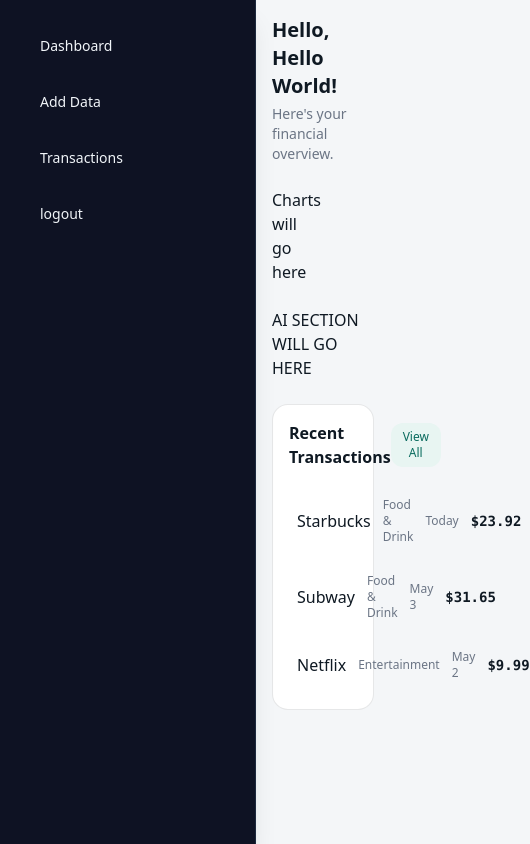
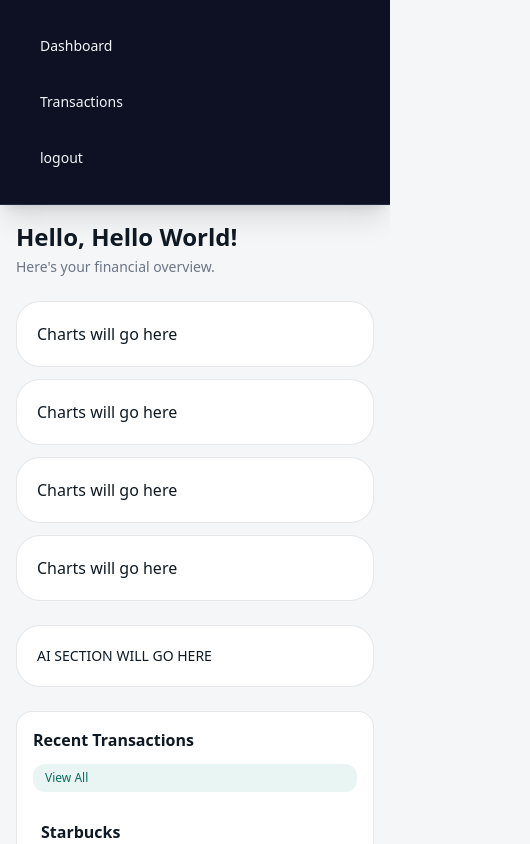
Before and after one commit to CP4485-Project-Riley-Dylan/CP4485EmergingTrendsProject, a Next.js app: page /dashboard in a window 390 px wide. Shown: the top 844 px of the page, 530 px wide, since content can reach past the window. Built offline with nearby package versions, Linux system fonts and the light colour scheme.

Commit message:
KAN-18 Fix responsiveness of pages on mobile devices

```diff
--- a/app/dashboard/layout.js
+++ b/app/dashboard/layout.js
@@ -1,9 +1,3 @@
-import Navbar from '@/components/Navbar'
-
 export default function DashboardLayout({ children }) {
-  return (
-    <>
-      <div className="ml-64">{children}</div>
-    </>
-  )
+  return <div className="ml-0 md:ml-64">{children}</div>;
 }
--- a/app/dashboard/page.js
+++ b/app/dashboard/page.js
@@ -10,32 +10,37 @@ export default async function Page() {
   return (
     <main className="p-4 sm:p-6 lg:p-8 max-w-7xl mx-auto">
       <section className="mb-6 sm:mb-8">
-        <h1 className="font-bold text-xl sm:text-2xl mb-1 text-foreground">Hello, {data.name}</h1>
-        <p className="text-sm text-muted-foreground">Here's your financial overview.</p>
+        <h1 className="font-bold text-2xl sm:text-3xl mb-1 text-foreground">Hello, {data.name}</h1>
+        <p className="text-sm sm:text-base text-muted-foreground">Here's your financial overview.</p>
       </section>
 
-      <section className="grid grid-cols-2 xl:grid-cols-4 gap-3 sm:gap-4 mb-6 sm:mb-8">
-        <p>Charts will go here</p>
+      <section className="grid grid-cols-1 sm:grid-cols-2 xl:grid-cols-4 gap-3 sm:gap-4 mb-6 sm:mb-8">
+        <div className="rounded-3xl bg-card p-5 border border-border">Charts will go here</div>
+        <div className="rounded-3xl bg-card p-5 border border-border">Charts will go here</div>
+        <div className="rounded-3xl bg-card p-5 border border-border">Charts will go here</div>
+        <div className="rounded-3xl bg-card p-5 border border-border">Charts will go here</div>
       </section>
 
-      <section className="mb-6 sm:mb-8">
-        <p>AI SECTION WILL GO HERE</p>
+      <section className="mb-6 sm:mb-8 rounded-3xl bg-card p-5 border border-border">
+        <p className="text-sm sm:text-base text-foreground">AI SECTION WILL GO HERE</p>
       </section>
 
       <section className="rounded-2xl p-4 sm:p-6 bg-card border border-border">
-        <div className="flex items-center justify-between mb-4 sm:mb-5">
-          <h2 className="font-semibold text-base text-foreground">Recent Transactions</h2>
-          <button className="flex items-center gap-1 px-3 py-1.5 rounded-lg text-xs font-medium text-primary bg-secondary hover:bg-secondary/80 transition-colors cursor-pointer">
+        <div className="flex flex-col sm:flex-row sm:items-center justify-between mb-4 sm:mb-5 gap-3">
+          <h2 className="font-semibold text-base sm:text-lg text-foreground">Recent Transactions</h2>
+          <button className="flex items-center gap-1 px-3 py-1.5 rounded-lg text-xs sm:text-sm font-medium text-primary bg-secondary hover:bg-secondary/80 transition-colors cursor-pointer">
             View All
           </button>
         </div>
-        <ul className="space-y-1">
+        <ul className="space-y-3">
           {transactions.map((item, index) => (
-            <li key={index} className="flex items-center gap-3 sm:gap-4 px-2 sm:px-3 py-3 rounded-xl hover:bg-muted transition-colors cursor-default">
-              <span>{item[0]}</span>
-              <span className="text-xs text-muted-foreground">{item[1]}</span>
-              <span className="text-xs text-muted-foreground">{item[2]}</span>
-              <span className="font-mono font-semibold text-sm text-foreground ml-auto">${item[3]}</span>
+            <li key={index} className="flex flex-col sm:flex-row sm:items-center gap-2 sm:gap-3 px-2 sm:px-3 py-3 rounded-xl hover:bg-muted transition-colors cursor-default">
+              <div className="flex flex-col gap-1">
+                <span className="font-semibold text-foreground">{item[0]}</span>
+                <span className="text-xs sm:text-sm text-muted-foreground">{item[1]}</span>
+              </div>
+              <div className="text-xs sm:text-sm text-muted-foreground">{item[2]}</div>
+              <span className="font-mono font-semibold text-sm text-foreground sm:ml-auto">${item[3]}</span>
             </li>
           ))}
         </ul>
--- a/app/page.js
+++ b/app/page.js
@@ -2,25 +2,25 @@ import Link from 'next/link';
 
 export default function Home() {
   return (
-    <main className="flex h-screen">
+    <main className="flex flex-col md:flex-row min-h-screen">
 
-      <div className="w-1/2 bg-[#0d1117] flex flex-col justify-end p-10">
-        <p className="text-[#c9d1d9] text-[17px] italic font-light leading-relaxed max-w-md">
+      <div className="w-full md:w-1/2 bg-[#0d1117] flex flex-col justify-end p-6 md:p-10">
+        <p className="text-[#c9d1d9] text-base sm:text-lg italic font-light leading-relaxed max-w-lg">
           "Take control of your money. Know where every dollar goes"
         </p>
       </div>
 
-      <div className="w-1/2 bg-[#f5f5f7] flex items-center justify-center p-10">
-        <div className="w-full max-w-sm">
-          <h1 className="text-[28px] font-semibold text-[#0d1117] tracking-tight mb-2">
+      <div className="w-full md:w-1/2 bg-[#f5f5f7] flex items-center justify-center p-6 md:p-10">
+        <div className="w-full max-w-md">
+          <h1 className="text-3xl sm:text-4xl font-semibold text-[#0d1117] tracking-tight mb-3">
             Welcome back
           </h1>
-          <h5 className="text-[13.5px] font-normal text-[#6e7681] leading-relaxed mb-7">
+          <h5 className="text-sm sm:text-base font-normal text-[#6e7681] leading-relaxed mb-8">
             Sign in to your account to continue tracking your finances.
           </h5>
           <Link
             href="/dashboard"
-            className="w-full py-2.5 px-4 bg-white border border-[#d0d7de] rounded-lg text-[14px] font-medium text-[#24292f] flex items-center justify-center gap-2.5 hover:border-[#b0b8c0] transition-colors"
+            className="w-full py-3 px-4 bg-white border border-[#d0d7de] rounded-xl text-sm sm:text-base font-medium text-[#24292f] flex items-center justify-center gap-2.5 hover:border-[#b0b8c0] transition-colors"
           >
             Continue with Google
           </Link>
--- a/app/transactions/page.js
+++ b/app/transactions/page.js
@@ -16,12 +16,12 @@ export default function Page() {
 
   return (
     <>
-      <main className="ml-64 min-h-screen bg-background text-foreground p-6 lg:p-8">
+      <main className="ml-0 md:ml-64 min-h-screen bg-background text-foreground p-4 sm:p-6 lg:p-8">
 
         {/* Header */}
-        <section className="flex items-center justify-between mb-8">
+        <section className="flex flex-col sm:flex-row sm:items-center justify-between gap-4 mb-8">
           <div>
-            <h1>Transactions</h1>
+            <h1 className="text-2xl font-semibold">Transactions</h1>
             <p className="text-sm text-muted-foreground mt-1">All your financial activity in one place.</p>
           </div>
           <button
@@ -34,7 +34,7 @@ export default function Page() {
         </section>
 
         {/* Summary Strip */}
-        <section className="grid grid-cols-3 gap-4 mb-8">
+        <section className="grid grid-cols-1 sm:grid-cols-3 gap-4 mb-8">
           <div className="bg-card border border-border rounded-lg p-4">
             <p className="text-xs text-muted-foreground uppercase tracking-wide mb-1">Income</p>
             <p className="text-xl font-semibold text-primary">{income}</p>
@@ -51,7 +51,8 @@ export default function Page() {
 
         {/* Transactions Table */}
         <section className="bg-card border border-border rounded-lg overflow-hidden">
-          <table className="w-full text-sm">
+          <div className="w-full overflow-x-auto">
+            <table className="w-full min-w-[640px] text-sm">
               <thead>
                 <tr className="border-b border-border">
                   <th className="text-left text-xs text-muted-foreground uppercase tracking-wide px-6 py-4 font-medium">Transaction</th>
@@ -80,6 +81,7 @@ export default function Page() {
                 ))}
               </tbody>
             </table>
+          </div>
         </section>
       </main>
     </>
--- a/components/Navbar.js
+++ b/components/Navbar.js
@@ -2,7 +2,7 @@ import Link from 'next/link'
 
 export default function Navbar() {
   return (
-    <nav className="fixed left-0 top-0 h-screen w-64 bg-slate-950/95 text-slate-100 border-r border-slate-800 p-6 shadow-xl">
+    <nav className="relative md:fixed left-0 top-0 h-auto md:h-screen w-full md:w-64 bg-slate-950/95 text-slate-100 border-b md:border-b-0 md:border-r border-slate-800 p-6 shadow-xl">
 
       <div className="space-y-3">
         <Link
@@ -10,12 +10,6 @@ export default function Navbar() {
           className="block rounded-xl px-4 py-3 text-sm font-medium transition hover:bg-slate-800/90"
         >
           Dashboard
-        </Link>
-        <Link
-          href="/add_data"
-          className="block rounded-xl px-4 py-3 text-sm font-medium transition hover:bg-slate-800/90"
-        >
-          Add Data
         </Link>
         <Link
           href="/transactions"
```
Lines whose indentation alone changed are shown as unchanged.
